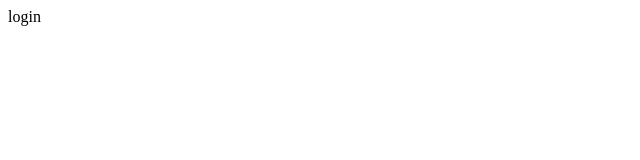
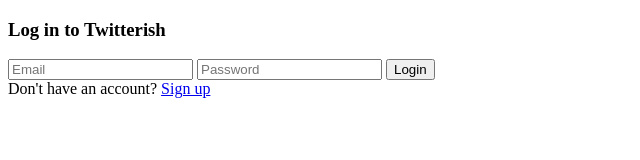
Before and after one commit to kayleighyu/twitter_clone, a website: page public/html/login.html in a window 1280 px wide. Shown: the whole page, without its empty margins (0-640 px from the left). Drawn offline with Linux system fonts and the light colour scheme; files that its build step writes are made by us from their sources.

Commit message:
created login form html

```diff
--- a/public/css/main.css
+++ b/public/css/main.css
@@ -102,5 +102,6 @@
 }
 
 .twitter-box{
-  text-align:center;
+  text-align:center !important;
+  vertical-align: middle;
 }
--- a/public/html/login.html
+++ b/public/html/login.html
@@ -1 +1,25 @@
-login
+<!DOCTYPE html>
+<html lang="en">
+<head>
+  <meta charset="UTF-8">
+  <meta name="viewport" content="width=device-width, initial-scale=1.0">
+  <meta http-equiv="X-UA-Compatible" content="ie=edge">
+  <title>Login to Twitterish</title>
+  <link rel="stylesheet" href="css/login.css">
+</head>
+<body>
+  <header>
+    <h3>Log in to Twitterish</h3>
+  </header>
+  <main>
+    <form action="/login" method="GET">
+      <input type="email" name="email" placeholder="Email"/>
+      <input type="password" name="password" placeholder="Password"/>
+      <button type="submit">Login</button>
+    </form>
+  </main>
+  <footer>
+    Don't have an account? <a href="/signup">Sign up</a>
+  </footer>
+</body>
+</html>
```
Also changed, not shown: public/html/index.html (+1 -3 lines).
